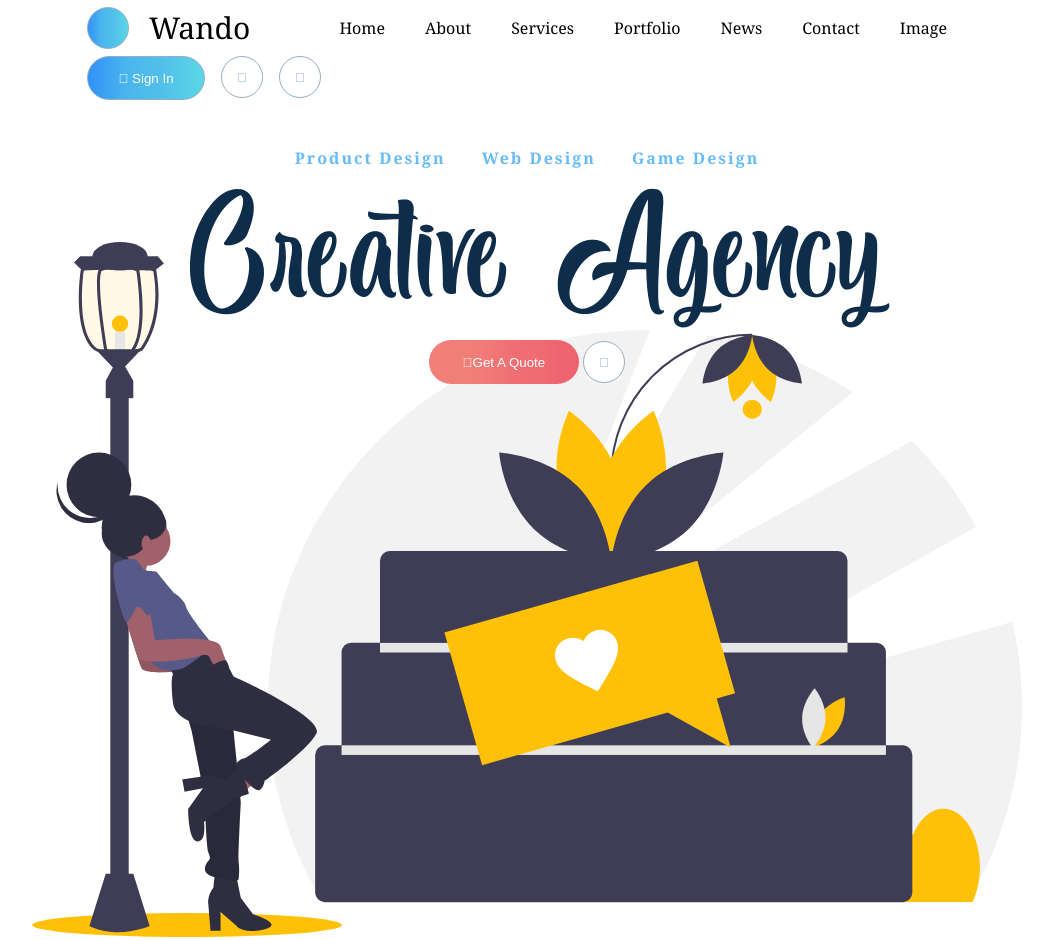
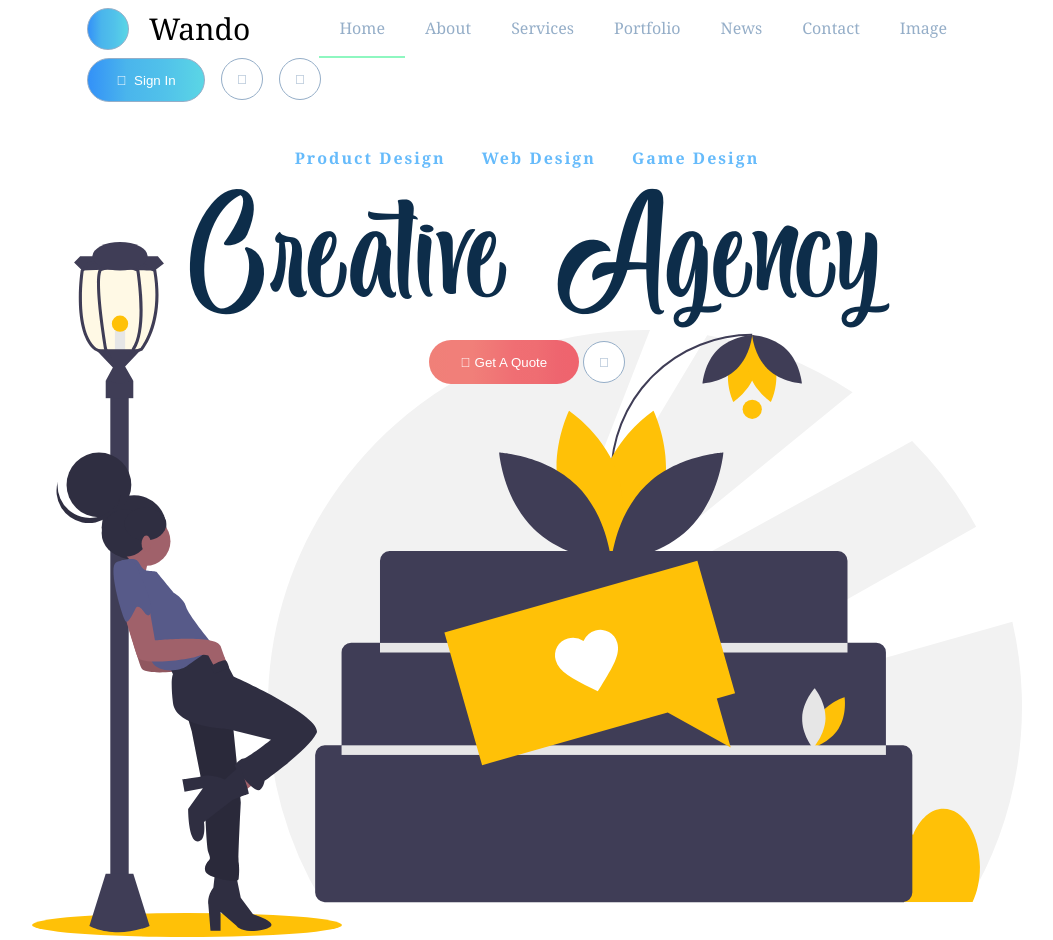
Before and after one commit to shrestharosy/flexbox, a website: page index.html in a window 1280 px wide. Shown: the whole page, without its empty margins (113-1166 px from the left). Drawn offline with Linux system fonts and the light colour scheme.

Commit message:
[CHORE] : Add styles for active menu classes

```diff
--- a/assets/sass/layouts/_content.scss
+++ b/assets/sass/layouts/_content.scss
@@ -52,6 +52,7 @@
 
           &:before {
             content: $arrow-right-icon;
+            margin-right: 4px;
           }
         }
 
--- a/assets/sass/layouts/_navbar.scss
+++ b/assets/sass/layouts/_navbar.scss
@@ -11,10 +11,28 @@
   &__menus {
     display: flex;
     flex-direction: row;
+    color: $light-gray;
+
+    &:after {
+      content: ‘’;
+      width: 100%;
+      position: absolute;
+      left: 0;
+      bottom: 1px;
+      border-width: 0 0 1px solid $notification;
+    }
 
     li {
       padding: 20px;
-      // background: aqua;
+
+      &:hover {
+        cursor: pointer;
+        border-bottom: 2px solid $notification;
+      }
+
+      &.active {
+        border-bottom: 2px solid $notification;
+      }
     }
   }
 
@@ -27,6 +45,7 @@
       &--sign-in {
         &:before {
           content: $user-icon;
+          margin-right: 4px;
         }
       }
       &--search {
--- a/assets/sass/variables/_colors.scss
+++ b/assets/sass/variables/_colors.scss
@@ -5,3 +5,5 @@ $white: #ffffff;
 
 $blue: #66bbfb;
 $dark-blue: #0D2D4A;
+
+$notification : #8EF7C0;
--- a/index.html
+++ b/index.html
@@ -15,7 +15,7 @@
         <span class="logo__text">Wando</span>
       </div>
       <ul class="navbar__menus">
-        <li>Home</li>
+        <li class="active">Home</li>
         <li>About</li>
         <li>Services</li>
         <li>Portfolio</li>
```
Also changed, not shown: dest/style.css.
